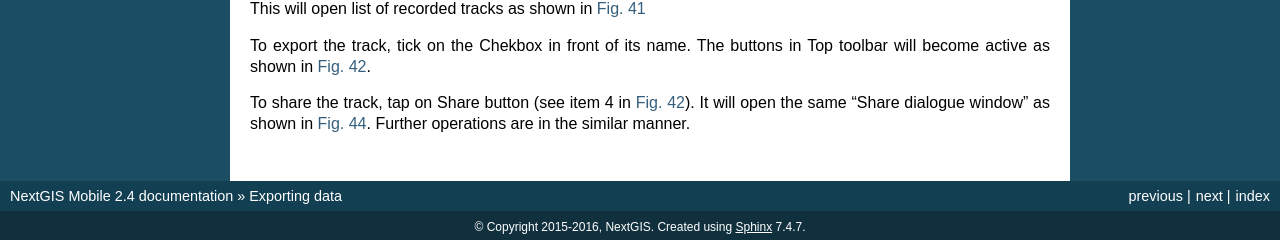
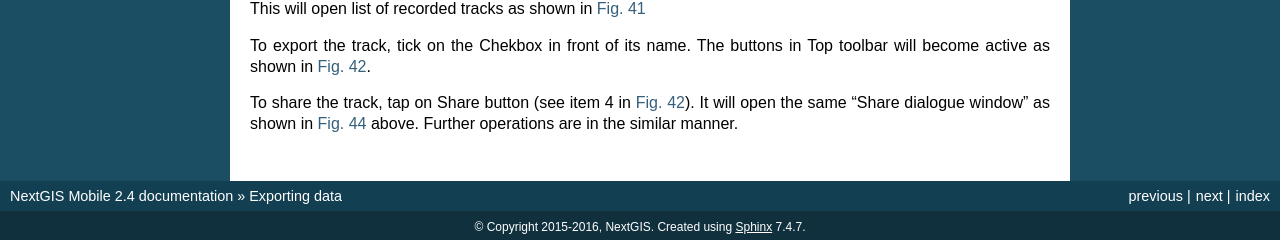
Before and after one commit to nextgis/docs_ngmobile, a Sphinx documentation site: the page built from source/share.rst, in a window 1280 px wide. Shown: the part 1873-2113 px from the top of the page. Built offline with Sphinx 7.4.7, drawn with Linux system fonts in a browser that asks for light colours; formulas are drawn with MathJax 3.

Commit message:
Update share.rst

```diff
--- a/source/share.rst
+++ b/source/share.rst
@@ -56,4 +60,4 @@ This will open list of recorded tracks as shown in :numref:`ngmobile_tracks_list
 
 To export the track, tick on the Chekbox in front of its name. The buttons in Top toolbar will become active as shown in :numref:`ngmobile_layer_gpx_selected_pic`.
 
-To share the track, tap on Share button (see item 4 in :numref:`ngmobile_layer_gpx_selected_pic`). It will open the same "Share dialogue window" as shown in :numref:`ngmobile_share_pic`. Further operations are in the similar manner.
+To share the track, tap on Share button (see item 4 in :numref:`ngmobile_layer_gpx_selected_pic`). It will open the same "Share dialogue window" as shown in :numref:`ngmobile_share_pic` above. Further operations are in the similar manner.
```
Also changed, not shown: other parts of source/share.rst (+4 -0 lines).
